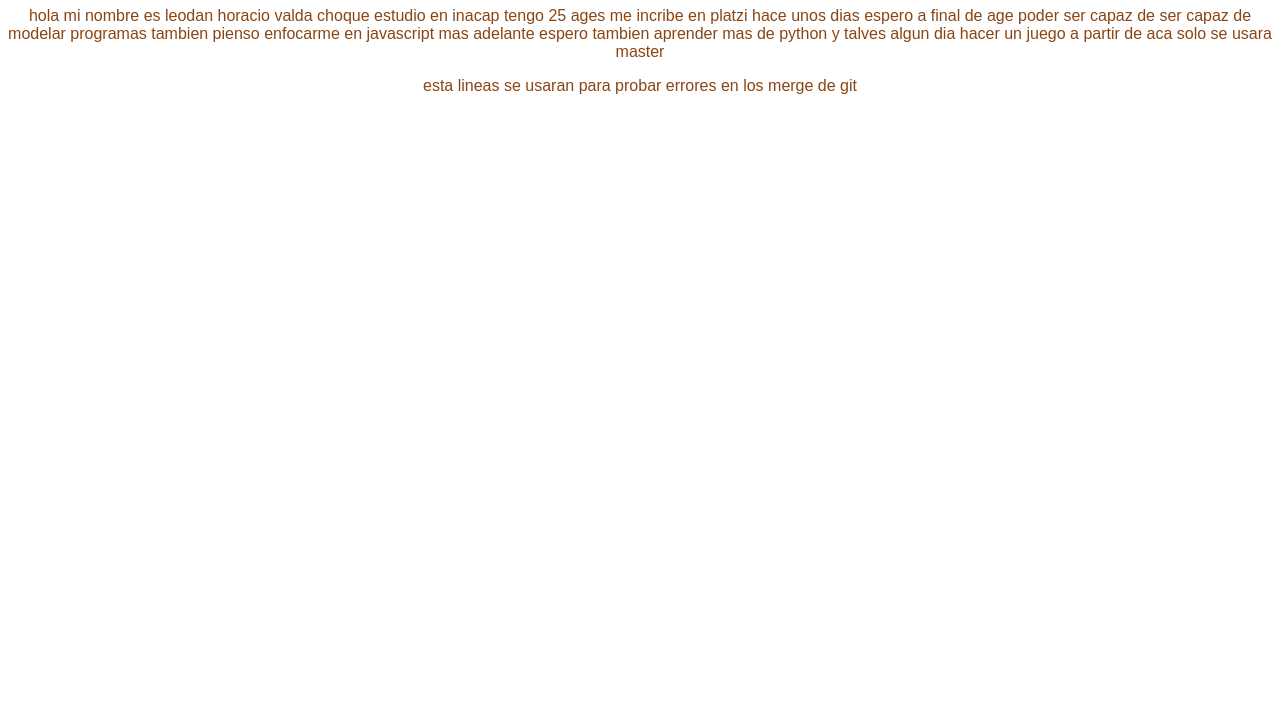
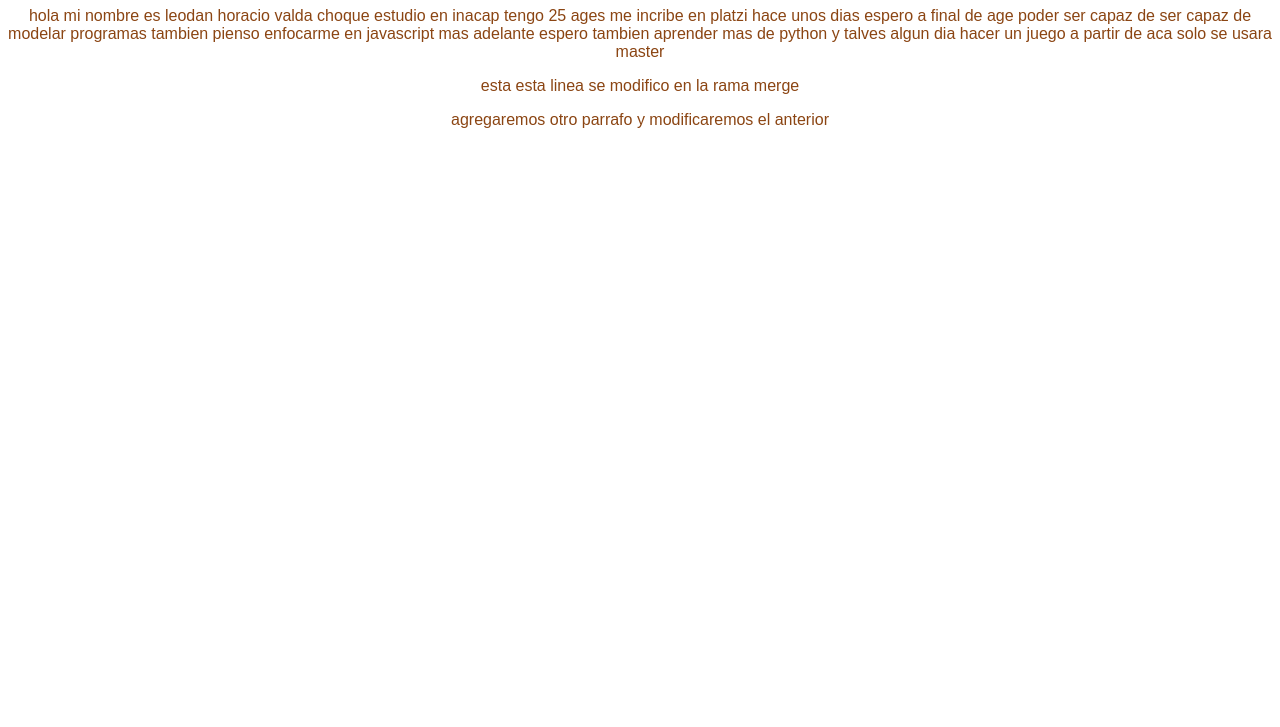
Before and after one commit to lenzx/repositorio-prueba, a plain HTML site: page practicaGit/index.html in a window 1280 px wide. Shown: the part 73-800 px from the top of the page. Drawn offline with Linux system fonts and the light colour scheme.

Commit message:
mod segundo parrafo y add tercer parrafo

```diff
--- a/practicaGit/index.html
+++ b/practicaGit/index.html
@@ -19,7 +19,8 @@
     y talves algun dia hacer un juego
     a partir de aca solo se usara master</p>
 
-<p>esta lineas se usaran para probar errores en los merge de git</p>
+<p>esta esta linea se modifico en la rama merge</p>
+<p>agregaremos otro parrafo y modificaremos el anterior</p>
 
 
 
```
